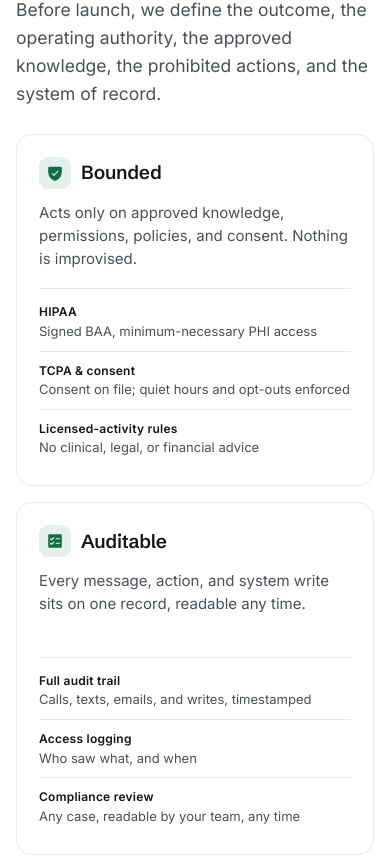
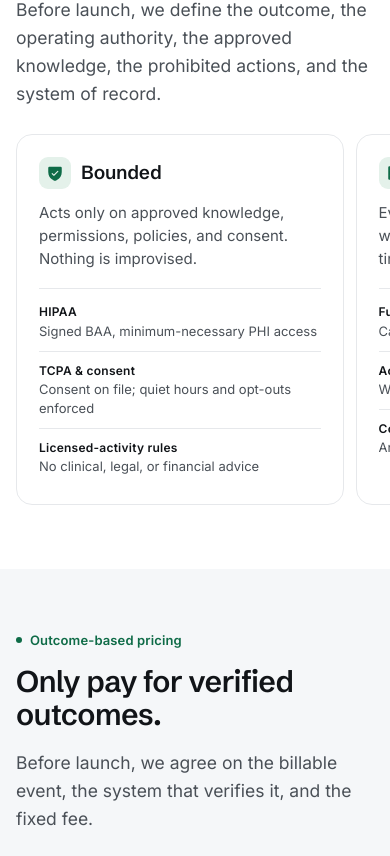
Before and after one commit to PrimaryLogic/pl-website, a Next.js app: page / in a window 390 px wide. Shown: the part 3331-4187 px from the top of the page. Built offline with nearby package versions, Linux system fonts and the light colour scheme; no server answers.

Commit message:
Add mobile card scrolling

```diff
--- a/app/globals.css
+++ b/app/globals.css
@@ -1083,6 +1083,26 @@ html, body { background: #fff; }
 @media (max-width: 1000px) { .pl-tenet__body { min-height: 0; } .pl-tenet__tags li { min-height: 0; } .pl-tenet__tags li span { white-space: normal; } }
 .pl-tenet__tags { margin-top: 18px; }
 .pl-tenet__body { min-height: calc(3 * 1.55em); }
+@media (max-width: 640px) {
+  .pl-tenets {
+    display: flex;
+    gap: 12px;
+    overflow-x: auto;
+    overscroll-behavior-x: contain;
+    scroll-padding-inline: 16px;
+    scroll-snap-type: x mandatory;
+    -webkit-overflow-scrolling: touch;
+    margin-inline: -16px;
+    padding: 0 16px 8px;
+    scrollbar-width: none;
+  }
+  .pl-tenets::-webkit-scrollbar { display: none; }
+  .pl-tenet {
+    flex: 0 0 min(84vw, 360px);
+    scroll-snap-align: start;
+    scroll-snap-stop: always;
+  }
+}
 
 /* Lane pages: rhythm and polish. */
 .pl-section--tint.pl-pilot { background: var(--pl-band); }
```
Also changed, not shown: 1 other file (tests, documents, lock files or other folders).
